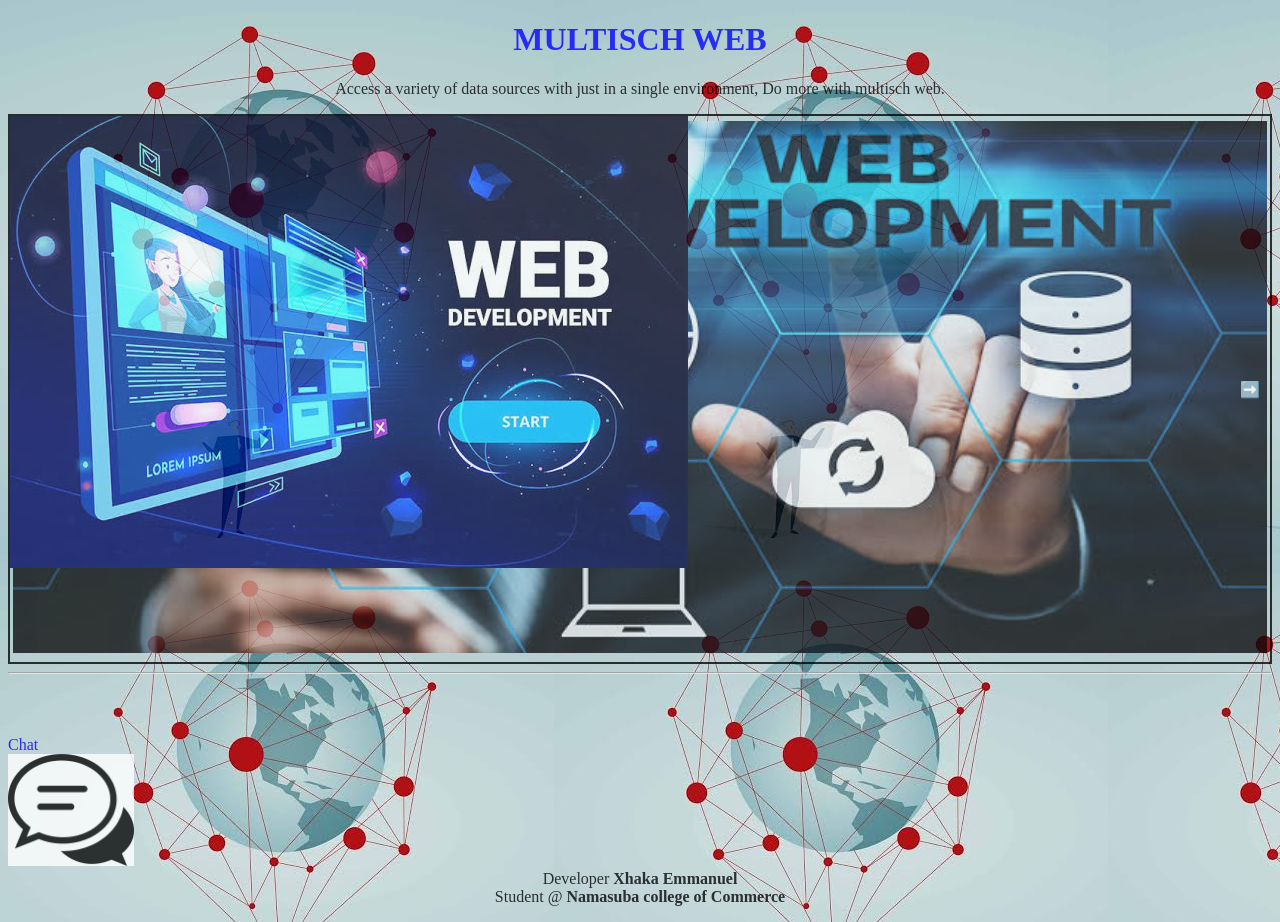
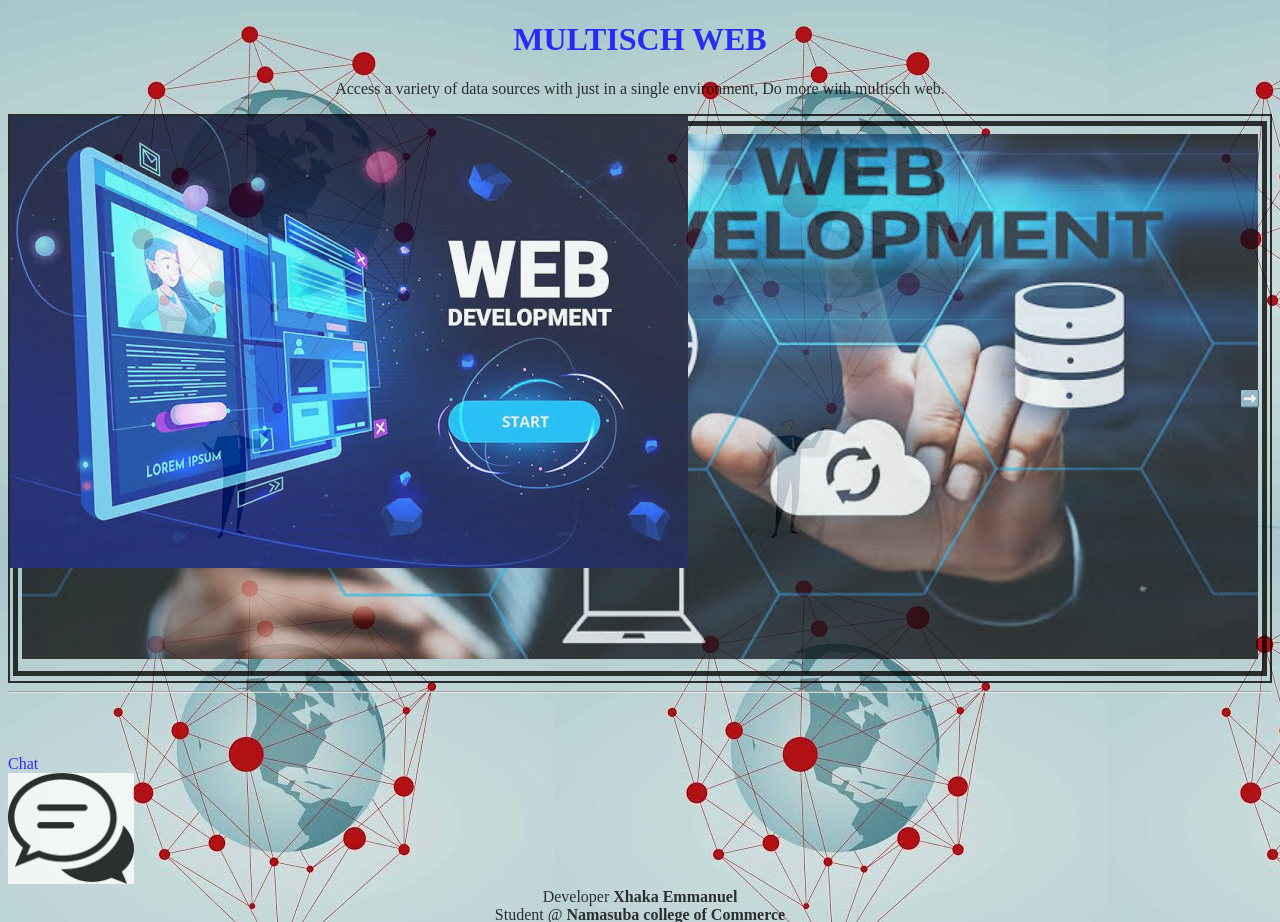
Before and after one commit to SsakaEmmanuel/maltweb, a PHP site: page / in a window 1280 px wide. Shown: the top 922 px of the page. Run offline with PHP 8.4, Linux system fonts and the light colour scheme.

Commit message:
Update index2.css

```diff
--- a/index2.css
+++ b/index2.css
@@ -43,3 +43,8 @@ Body{background-image: url("photos/bg.jpeg"); opacity : 78%;
 .prev:hover, .next:hover {
   background-color: #ccc;
 }
+
+.slide-p{
+          Border: 5px black solid;
+          Padding: 8px 4px;
+}
```
